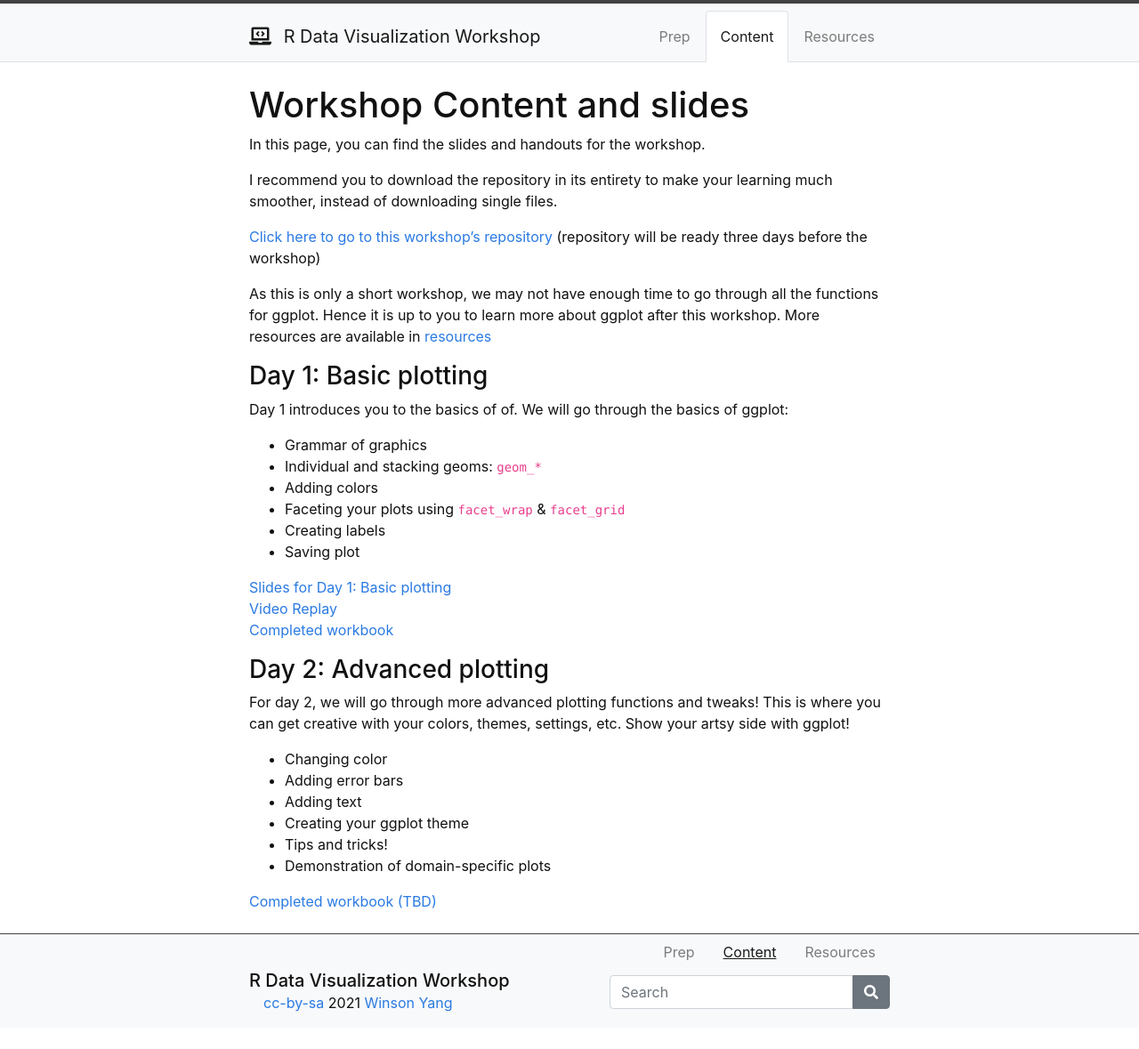
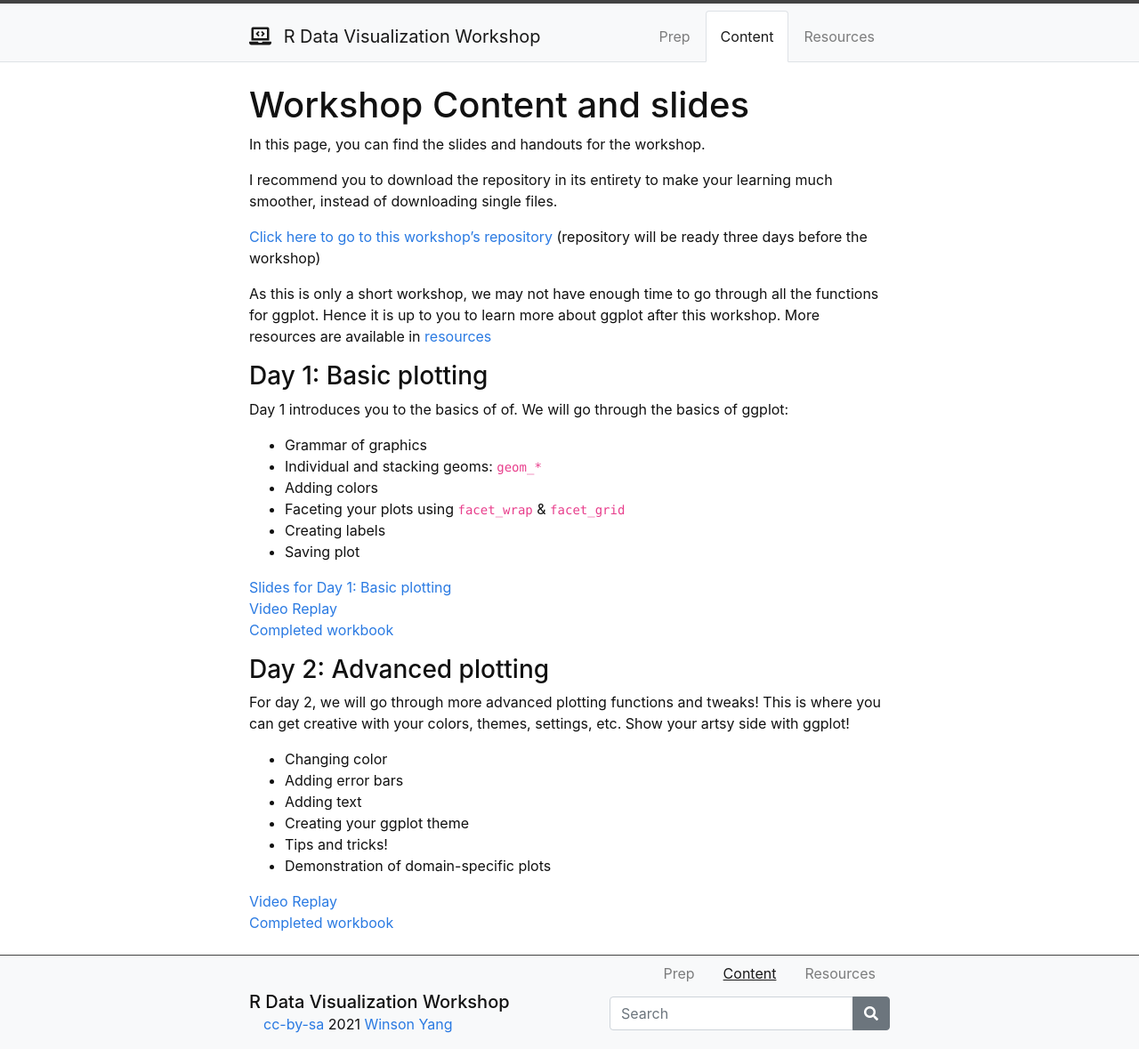
Before and after one commit to winsonfzyang/RVisWorkshop, a Jekyll site: the page built from content/2-content.md, in a window 1280 px wide. Shown: the whole page at 89% size. Built offline with Jekyll 4.4.1, drawn with Linux system fonts in a browser that asks for light colours; before the commit the page ends 1155 px from its top, so only the background shows below that.

Commit message:
Add files via upload

```diff
--- a/content/2-content.md
+++ b/content/2-content.md
@@ -38,4 +38,5 @@ For day 2, we will go through more advanced plotting functions and tweaks! This
 * Tips and tricks!
 * Demonstration of domain-specific plots
 
-[Completed workbook (TBD)]()
+[Video Replay](https://youtu.be/v99A0ZYK9uI)
+[Completed workbook](https://winsonfzyang.github.io/RVisWorkshop/handouts/02-Advanced-ggplot_completed.html)
```
